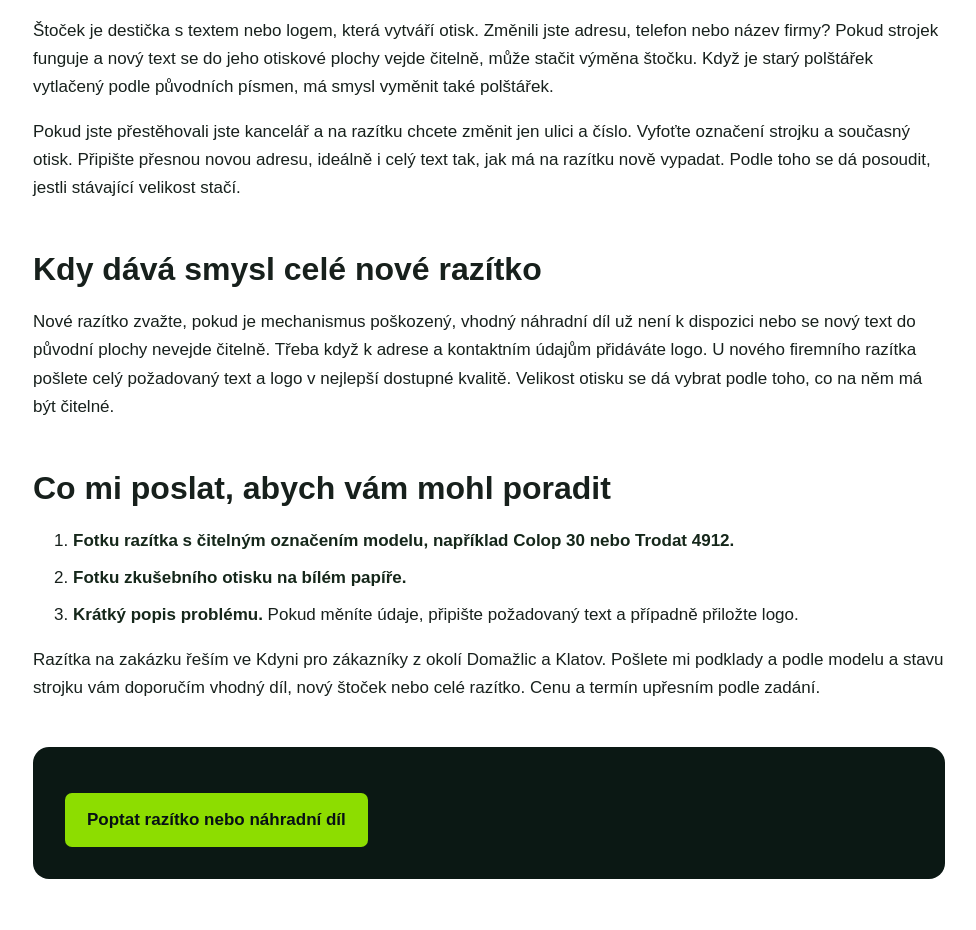
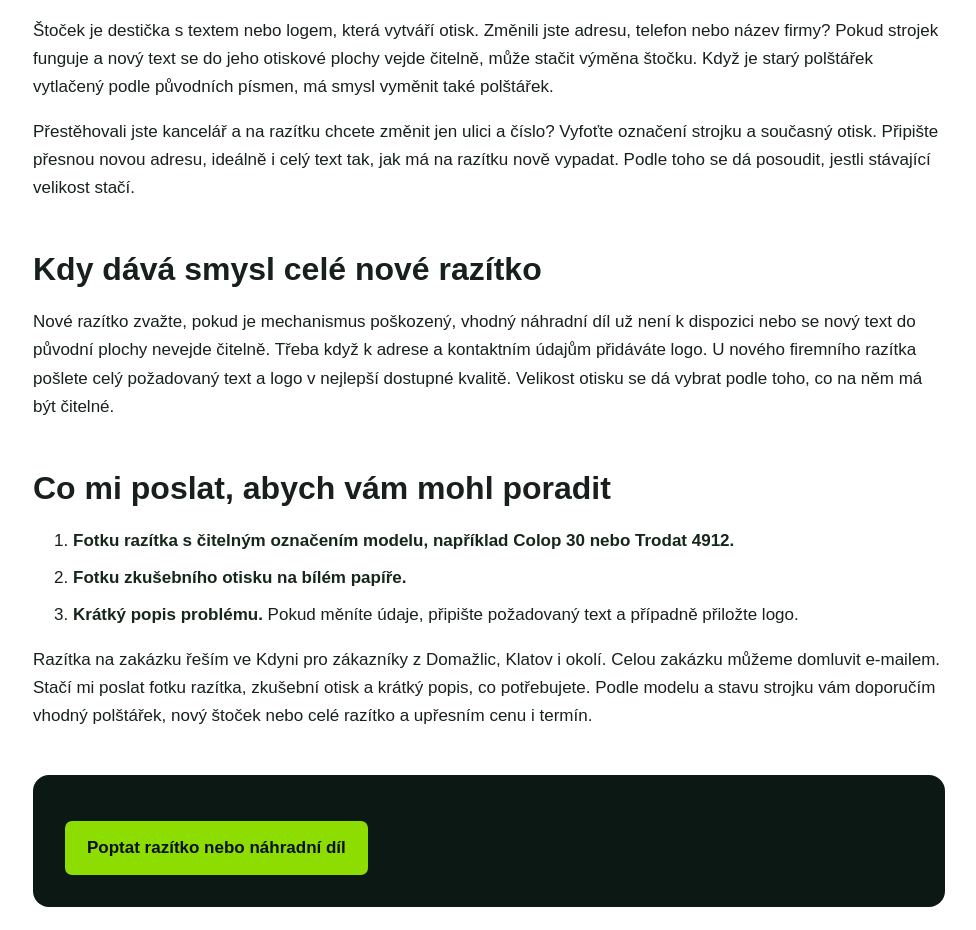
Before and after one commit to milosbusek/mb-web, a plain HTML site: page blog/razitko-spatne-tiskne/index.html in a window 1280 px wide. Shown: the part 2299-3229 px from the top of the page, without its empty margins (151-1127 px from the left). Drawn offline with Linux system fonts and the light colour scheme.

Commit message:
Upravit schválené odstavce článku o razítkách

```diff
--- a/blog/razitko-spatne-tiskne/index.html
+++ b/blog/razitko-spatne-tiskne/index.html
@@ -92,14 +92,14 @@
 </tr>
 </tbody>
 </table>
-<p>U speciálních variant, například dvoubarevných, ověřte přesné označení polštářku v katalogu výrobce.</p>
+<p>U speciálních variant, například dvoubarevných, nás kontaktujte.</p>
 <p>Jestli i s odpovídajícím polštářkem chybí pořád stejná část textu, je na místě zkontrolovat, jestli je štoček čistý, rovně usazený a bez poškození.</p>
 <h3 id="ukázka-výměny-polštářku-u-colop-printer-30">Ukázka výměny polštářku u COLOP Printer 30</h3>
 <p>U firemního razítka COLOP Printer 30 byly části písmen a číslic na otisku přerušované. Po výměně polštářku za E/30 je stejný text tmavší a čitelnější. V tomto případě stačil nový polštářek.</p>
 <figure style="margin:24px 0"><img src="/blog/razitko-spatne-tiskne/razitko-pred-a-po.jpg" alt="Otisk razítka COLOP Printer 30 před výměnou a po výměně polštářku E/30" width="1080" height="1350" style="display:block;width:min(100%,32rem);height:auto" loading="lazy"></figure>
 <h2 id="kdy-stačí-nový-štoček">Kdy stačí nový štoček</h2>
 <p>Štoček je destička s textem nebo logem, která vytváří otisk. Změnili jste adresu, telefon nebo název firmy? Pokud strojek funguje a nový text se do jeho otiskové plochy vejde čitelně, může stačit výměna štočku. Když je starý polštářek vytlačený podle původních písmen, má smysl vyměnit také polštářek.</p>
-<p>Pokud jste přestěhovali jste kancelář a na razítku chcete změnit jen ulici a číslo. Vyfoťte označení strojku a současný otisk. Připište přesnou novou adresu, ideálně i celý text tak, jak má na razítku nově vypadat. Podle toho se dá posoudit, jestli stávající velikost stačí.</p>
+<p>Přestěhovali jste kancelář a na razítku chcete změnit jen ulici a číslo? Vyfoťte označení strojku a současný otisk. Připište přesnou novou adresu, ideálně i celý text tak, jak má na razítku nově vypadat. Podle toho se dá posoudit, jestli stávající velikost stačí.</p>
 <h2 id="kdy-dává-smysl-celé-nové-razítko">Kdy dává smysl celé nové razítko</h2>
 <p>Nové razítko zvažte, pokud je mechanismus poškozený, vhodný náhradní díl už není k dispozici nebo se nový text do původní plochy nevejde čitelně. Třeba když k adrese a kontaktním údajům přidáváte logo. U nového firemního razítka pošlete celý požadovaný text a logo v nejlepší dostupné kvalitě. Velikost otisku se dá vybrat podle toho, co na něm má být čitelné.</p>
 <h2 id="co-mi-poslat-abych-vám-mohl-poradit">Co mi poslat, abych vám mohl poradit</h2>
@@ -108,7 +108,7 @@
 <li><strong>Fotku zkušebního otisku na bílém papíře.</strong></li>
 <li><strong>Krátký popis problému.</strong> Pokud měníte údaje, připište požadovaný text a případně přiložte logo.</li>
 </ol>
-<p>Razítka na zakázku řeším ve Kdyni pro zákazníky z okolí Domažlic a Klatov. Pošlete mi podklady a podle modelu a stavu strojku vám doporučím vhodný díl, nový štoček nebo celé razítko. Cenu a termín upřesním podle zadání.</p>
+<p>Razítka na zakázku řeším ve Kdyni pro zákazníky z Domažlic, Klatov i okolí. Celou zakázku můžeme domluvit e-mailem. Stačí mi poslat fotku razítka, zkušební otisk a krátký popis, co potřebujete. Podle modelu a stavu strojku vám doporučím vhodný polštářek, nový štoček nebo celé razítko a upřesním cenu i termín.</p>
 <p class="cta"><a href="/poptavka/?sluzba=razitka">Poptat razítko nebo náhradní díl</a></p>
 
 <p><a href="/blog/">← Zpět na blog</a></p></article></main><footer>Miloš Bušek · Reklamní výroba · Kdyně</footer></body></html>
```
